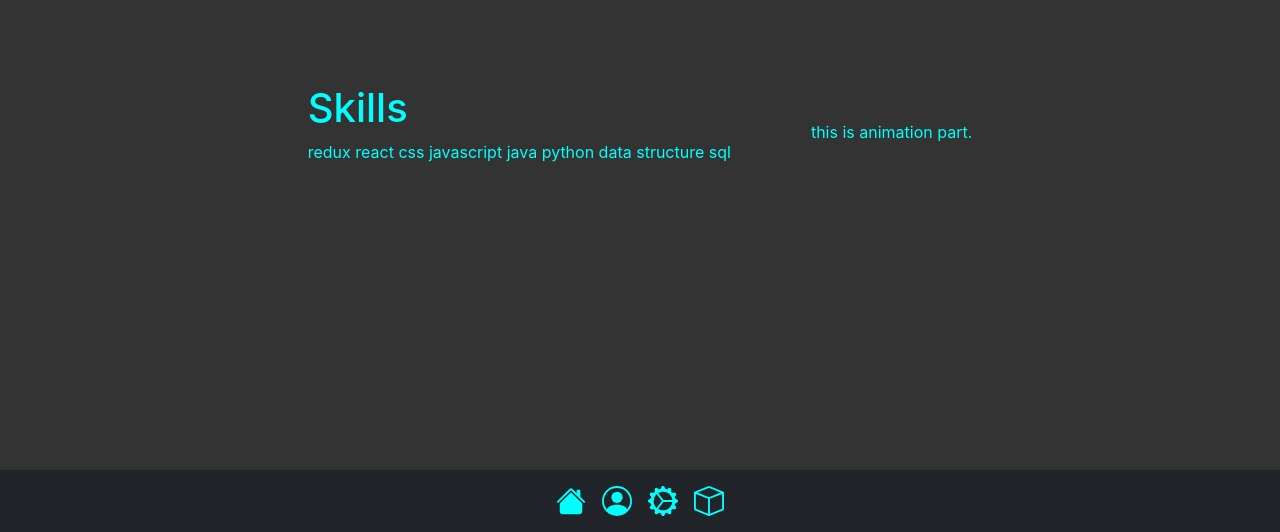
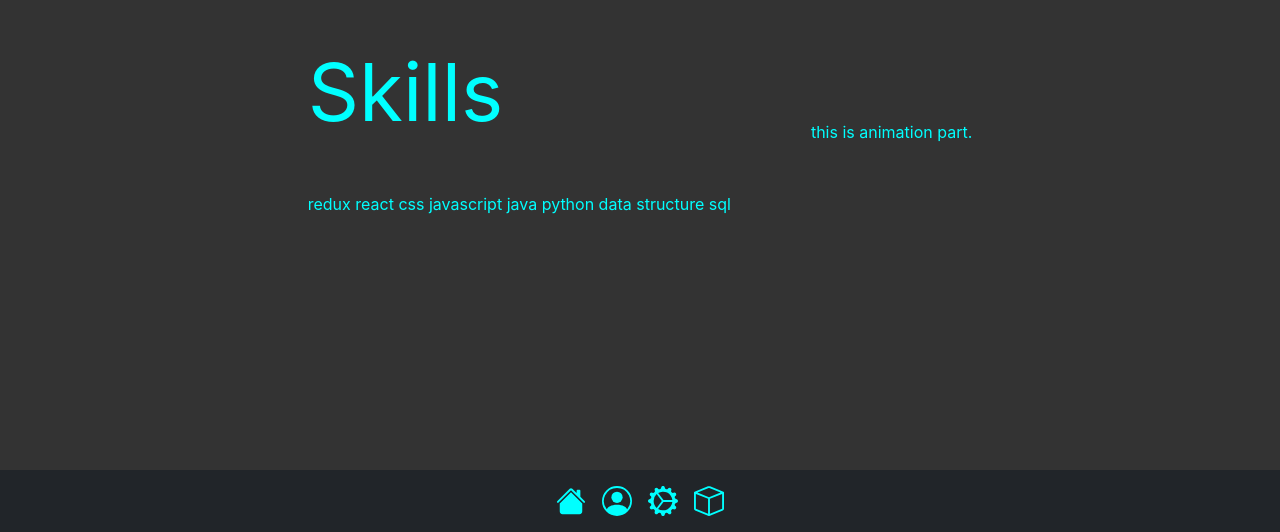
Before and after one commit to LIASY032/porfolio, a React (Create React App) app: page /skill in a window 1280 px wide. Shown: the part 268-800 px from the top of the page. Built offline with nearby package versions, Linux system fonts and the light colour scheme.

Commit message:
change some css unit

```diff
--- a/src/components/pages/Skills.js
+++ b/src/components/pages/Skills.js
@@ -6,7 +6,15 @@ function Skills() {
     <div className="common-container">
       <div className="flex-container">
         <div>
-          <h1>Skills</h1>
+          <div className="text-container">
+            <span>S</span>
+            <span>k</span>
+            <span>i</span>
+            <span>l</span>
+            <span>l</span>
+
+            <span>s</span>
+          </div>
           <p>redux react css javascript java python data structure sql</p>
         </div>
         <div>this is animation part.</div>
--- a/src/components/pages/common.css
+++ b/src/components/pages/common.css
@@ -33,8 +33,8 @@
 
 .item {
   justify-self: center;
-  padding-right: 1vh;
-  padding-left: 1vh;
+  padding-right: 1vw;
+  padding-left: 1vw;
   padding-top: 3vh;
 }
 
--- a/src/components/pages/home.css
+++ b/src/components/pages/home.css
@@ -2,7 +2,7 @@
   position: relative;
   background: inherit;
   height: 100vh;
-  width: 100vh;
+  width: 100vw;
   /* animation: myanim-box 50s ease-in-out alternate infinite; */
 }
 
@@ -44,7 +44,7 @@
 }
 
 .pattern-size {
-  width: 25vh;
+  width: 25vw;
   height: 25vh;
 }
 
```
